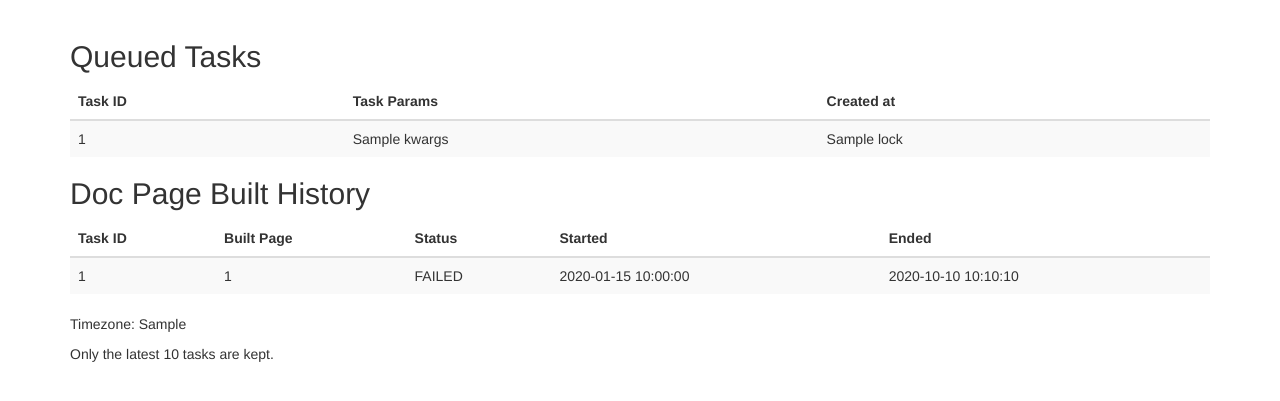
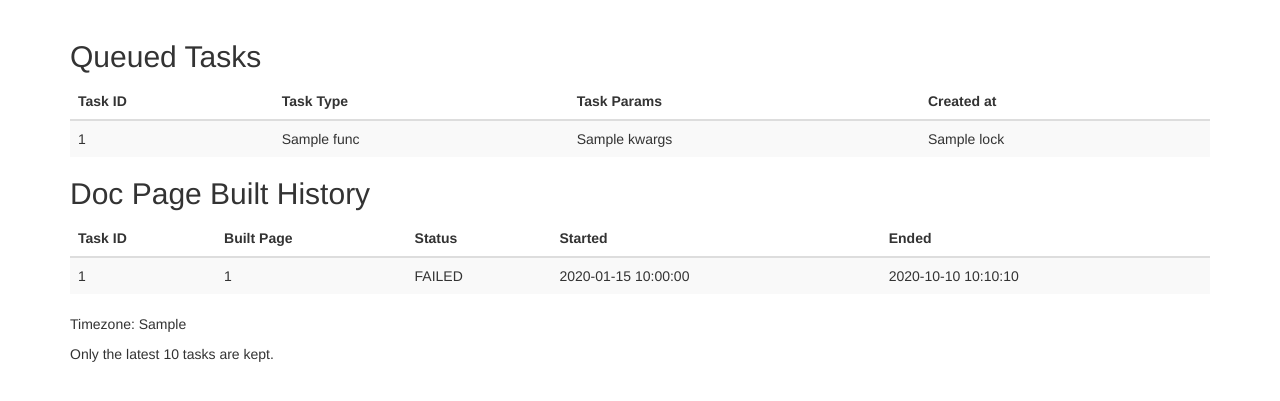
Before and after one commit to python-doc-tw/pydoc_autobuild, a Django app: template templates/index.html in a window 1280 px wide. Shown: the part 51-452 px from the top of the page. Run offline with Django 3.2, Linux system fonts and the light colour scheme; the template is opened without the code that fills it: most values are stand-ins (such as "Sample title", 1, 10 or a date in 2020); parts of the project's set-up code (start-up, migrations or seed data) failed here and were passed over; some libraries are stand-ins or nearby versions.

Commit message:
Show enqueued task type

```diff
--- a/templates/index.html
+++ b/templates/index.html
@@ -7,6 +7,7 @@
         <thead>
         <tr>
             <th>Task ID</th>
+            <th>Task Type</th>
             <th>Task Params</th>
             <th>Created at</th>
         </tr>
@@ -15,6 +16,7 @@
         {% for task in queued_tasks %}
         <tr>
             <td>{{ task.task_id }}</td>
+            <td>{{ task.func }}</td>
             <td>{{ task.task.kwargs }}</td>
             <td>{{ task.lock }}</td>
         </tr>
```
